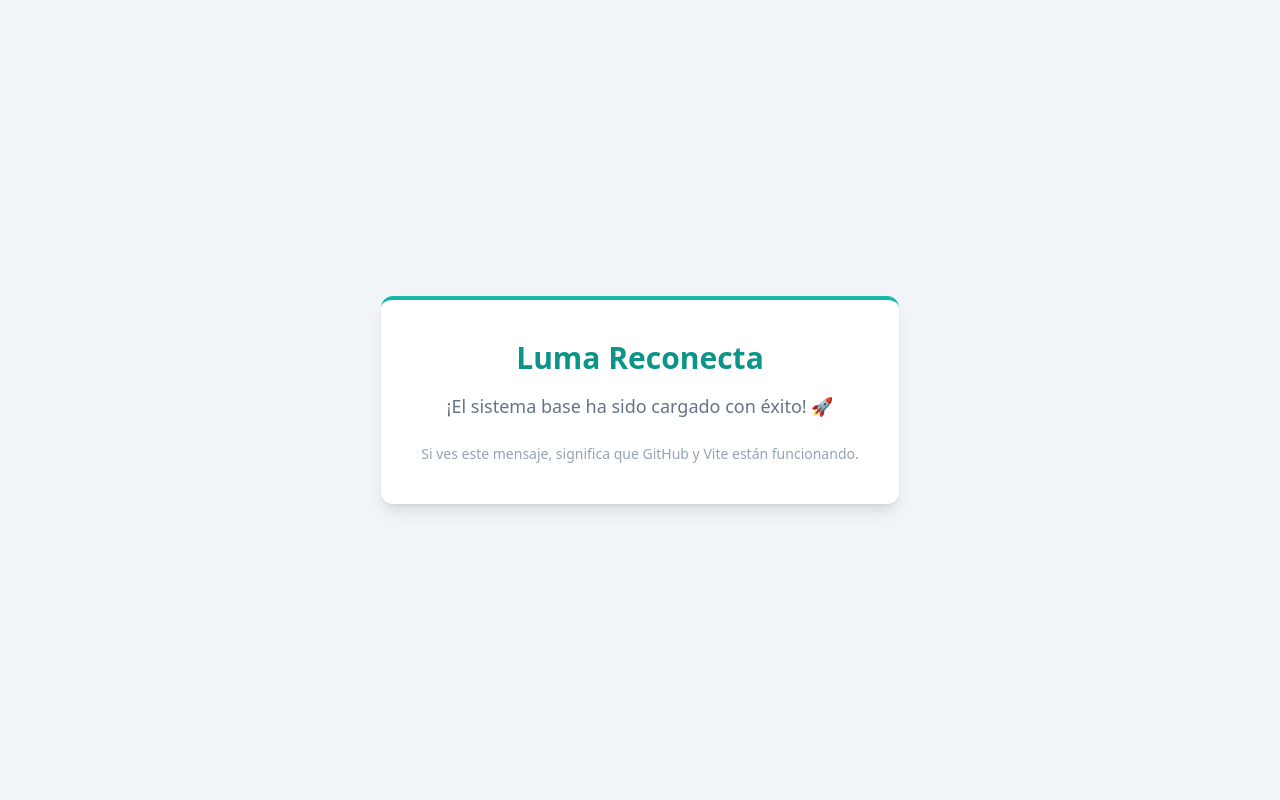
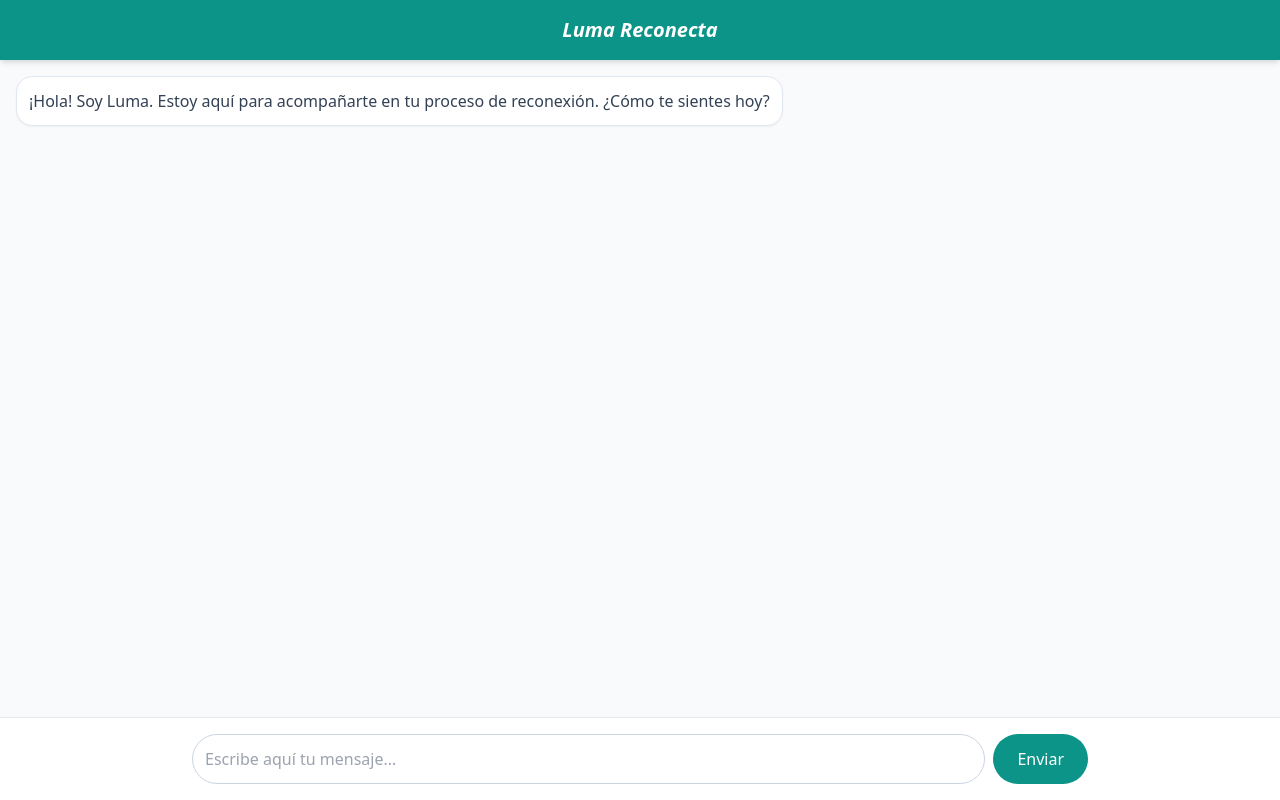
Before and after one commit to a2zrealestateinvestments-prog/LUMA--Reconecta, a React (Vite) app: page / in a window 1280 px wide. Built offline with nearby package versions, Linux system fonts and the light colour scheme.

Commit message:
Update App.tsx

```diff
--- a/src/App.tsx
+++ b/src/App.tsx
@@ -1,15 +1,85 @@
-import React from 'react';
+import React, { useState, useRef, useEffect } from 'react';
 
 export default function App() {
+  const [messages, setMessages] = useState([
+    { role: 'bot', text: '¡Hola! Soy Luma. Estoy aquí para acompañarte en tu proceso de reconexión. ¿Cómo te sientes hoy?' }
+  ]);
+  const [input, setInput] = useState('');
+  const [loading, setLoading] = useState(false);
+  const messagesEndRef = useRef<null | HTMLDivElement>(null);
+
+  // Reemplaza esto con tu llave de Google AI Studio
+  const API_KEY = "TU_API_KEY_AQUI";
+
+  const scrollToBottom = () => {
+    messagesEndRef.current?.scrollIntoView({ behavior: "smooth" });
+  };
+
+  useEffect(scrollToBottom, [messages]);
+
+  const sendMessage = async () => {
+    if (!input.trim() || loading) return;
+
+    const userMsg = input;
+    setInput('');
+    setMessages(prev => [...prev, { role: 'user', text: userMsg }]);
+    setLoading(true);
+
+    try {
+      const response = await fetch(`https://generativelanguage.googleapis.com/v1beta/models/gemini-1.5-flash:generateContent?key=${API_KEY}`, {
+        method: 'POST',
+        headers: { 'Content-Type': 'application/json' },
+        body: JSON.stringify({
+          contents: [{ parts: [{ text: userMsg }] }]
+        })
+      });
+
+      const data = await response.json();
+      const botText = data.candidates[0].content.parts[0].text;
+      setMessages(prev => [...prev, { role: 'bot', text: botText }]);
+    } catch (error) {
+      setMessages(prev => [...prev, { role: 'bot', text: 'Lo siento, tuve un problema al conectar. Inténtalo de nuevo.' }]);
+    } finally {
+      setLoading(false);
+    }
+  };
+
   return (
-    <div className="flex items-center justify-center h-screen bg-slate-100">
-      <div className="text-center p-10 bg-white rounded-xl shadow-lg border-t-4 border-teal-500">
-        <h1 className="text-3xl font-bold text-teal-600">Luma Reconecta</h1>
-        <p className="text-slate-500 mt-4 text-lg">
-          ¡El sistema base ha sido cargado con éxito! 🚀
-        </p>
-        <div className="mt-6 text-sm text-slate-400">
-          Si ves este mensaje, significa que GitHub y Vite están funcionando.
+    <div className="flex flex-col h-screen bg-slate-50 font-sans">
+      {/* Header */}
+      <header className="bg-teal-600 text-white p-4 shadow-md text-center">
+        <h1 className="text-xl font-bold italic">Luma Reconecta</h1>
+      </header>
+
+      {/* Chat Area */}
+      <div className="flex-1 overflow-y-auto p-4 space-y-4">
+        {messages.map((m, i) => (
+          <div key={i} className={`flex ${m.role === 'user' ? 'justify-end' : 'justify-start'}`}>
+            <div className={`max-w-[80%] p-3 rounded-2xl shadow-sm ${m.role === 'user' ? 'bg-teal-500 text-white' : 'bg-white text-slate-700 border border-slate-200'}`}>
+              {m.text}
+            </div>
+          </div>
+        ))}
+        {loading && <div className="text-slate-400 text-sm italic">Luma está pensando...</div>}
+        <div ref={messagesEndRef} />
+      </div>
+
+      {/* Input Area */}
+      <div className="p-4 bg-white border-t border-slate-200">
+        <div className="flex gap-2 max-w-4xl mx-auto">
+          <input
+            className="flex-1 p-3 border border-slate-300 rounded-full focus:outline-none focus:border-teal-500"
+            value={input}
+            onChange={(e) => setInput(e.target.value)}
+            onKeyPress={(e) => e.key === 'Enter' && sendMessage()}
+            placeholder="Escribe aquí tu mensaje..."
+          />
+          <button
+            onClick={sendMessage}
+            className="bg-teal-600 text-white px-6 py-2 rounded-full hover:bg-teal-700 transition-colors"
+          >
+            Enviar
+          </button>
         </div>
       </div>
     </div>
```
